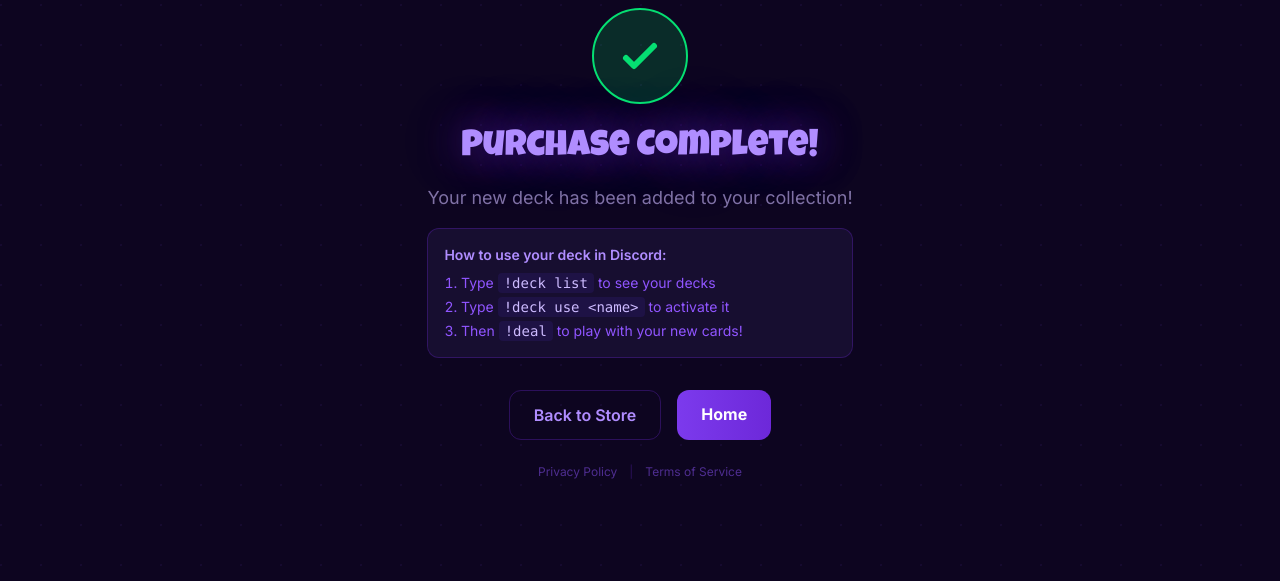
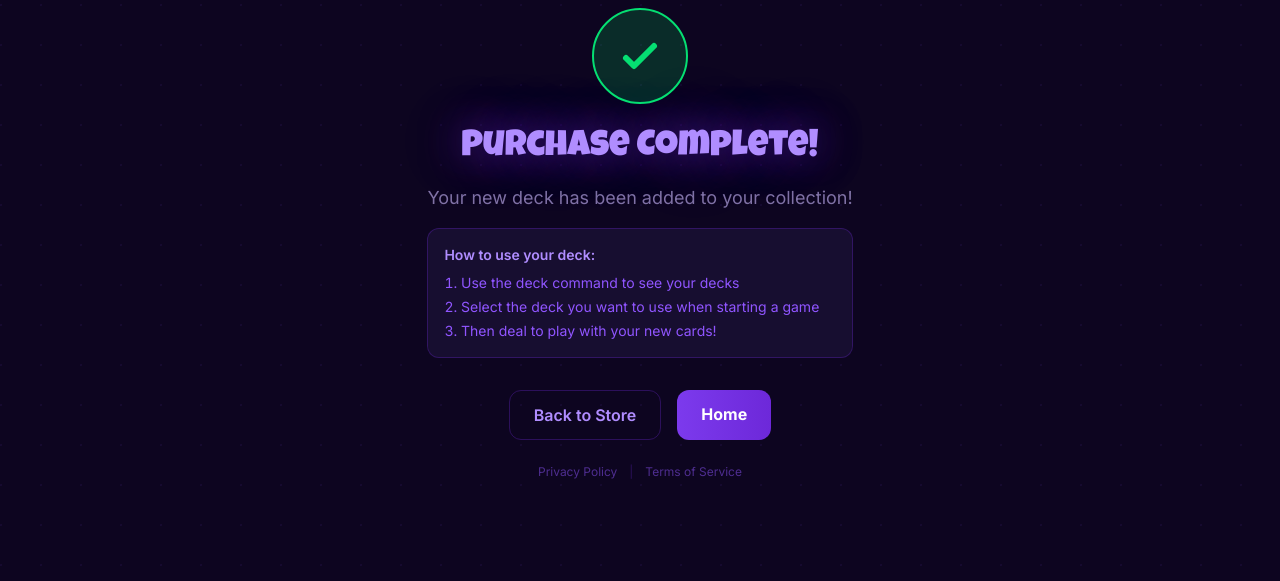
Before and after one commit to puppis2525/evilapples-4d, a Python web app: template templates/store_success.html in a window 1280 px wide. Shown: the part 156-737 px from the top of the page. Run offline with Jinja, Linux system fonts and the light colour scheme; the template is opened without the code that fills it, so the values that code supplies are empty; style sheets or scripts are compiled from the project's sources.

Commit message:
Make deck purchase success message platform-neutral
Update `templates/store_success.html` to remove Discord-specific instructions, making the purchase confirmation message applicable to all platforms.

Replit-Commit-Author: Agent
Replit-Commit-Session-Id: f61df652-a812-4c90-948e-167a7cc9a76c
Replit-Commit-Checkpoint-Type: full_checkpoint
Replit-Commit-Event-Id: ce1e81e6-1497-488a-83d4-46fbf56bed6e
Replit-Commit-Screenshot-Url: https://storage.googleapis.com/screenshot-production-us-central1/079bbe1e-34d9-45cc-9d94-11c4df2f1cf7/f61df652-a812-4c90-948e-167a7cc9a76c/T9yNFie
Replit-Helium-Checkpoint-Created: true

```diff
--- a/templates/store_success.html
+++ b/templates/store_success.html
@@ -33,11 +33,11 @@
         <h1 class="font-brand text-4xl text-evil-300 mb-4 purple-glow">Purchase Complete!</h1>
         <p class="text-evil-200/60 text-lg mb-4">Your new deck has been added to your collection!</p>
         <div class="bg-evil-surface border border-evil-800/50 rounded-xl p-4 mb-8 text-left">
-            <p class="text-evil-300 text-sm font-semibold mb-2">How to use your deck in Discord:</p>
+            <p class="text-evil-300 text-sm font-semibold mb-2">How to use your deck:</p>
             <ol class="text-evil-400 text-sm space-y-1 list-decimal list-inside">
-                <li>Type <code class="bg-evil-card px-1.5 py-0.5 rounded text-evil-200">!deck list</code> to see your decks</li>
-                <li>Type <code class="bg-evil-card px-1.5 py-0.5 rounded text-evil-200">!deck use &lt;name&gt;</code> to activate it</li>
-                <li>Then <code class="bg-evil-card px-1.5 py-0.5 rounded text-evil-200">!deal</code> to play with your new cards!</li>
+                <li>Use the deck command to see your decks</li>
+                <li>Select the deck you want to use when starting a game</li>
+                <li>Then deal to play with your new cards!</li>
             </ol>
         </div>
         <div class="flex gap-4 justify-center">
```
